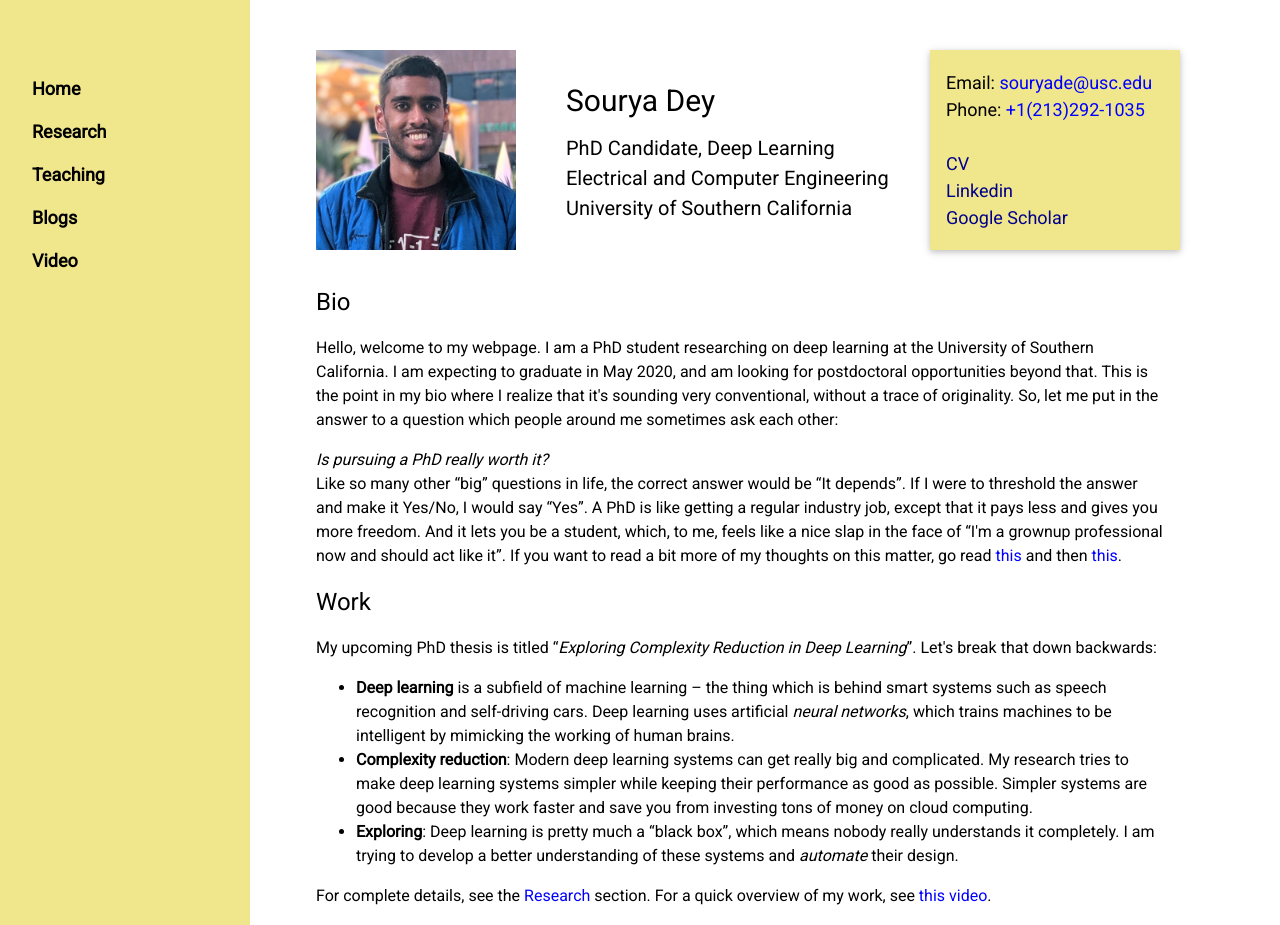
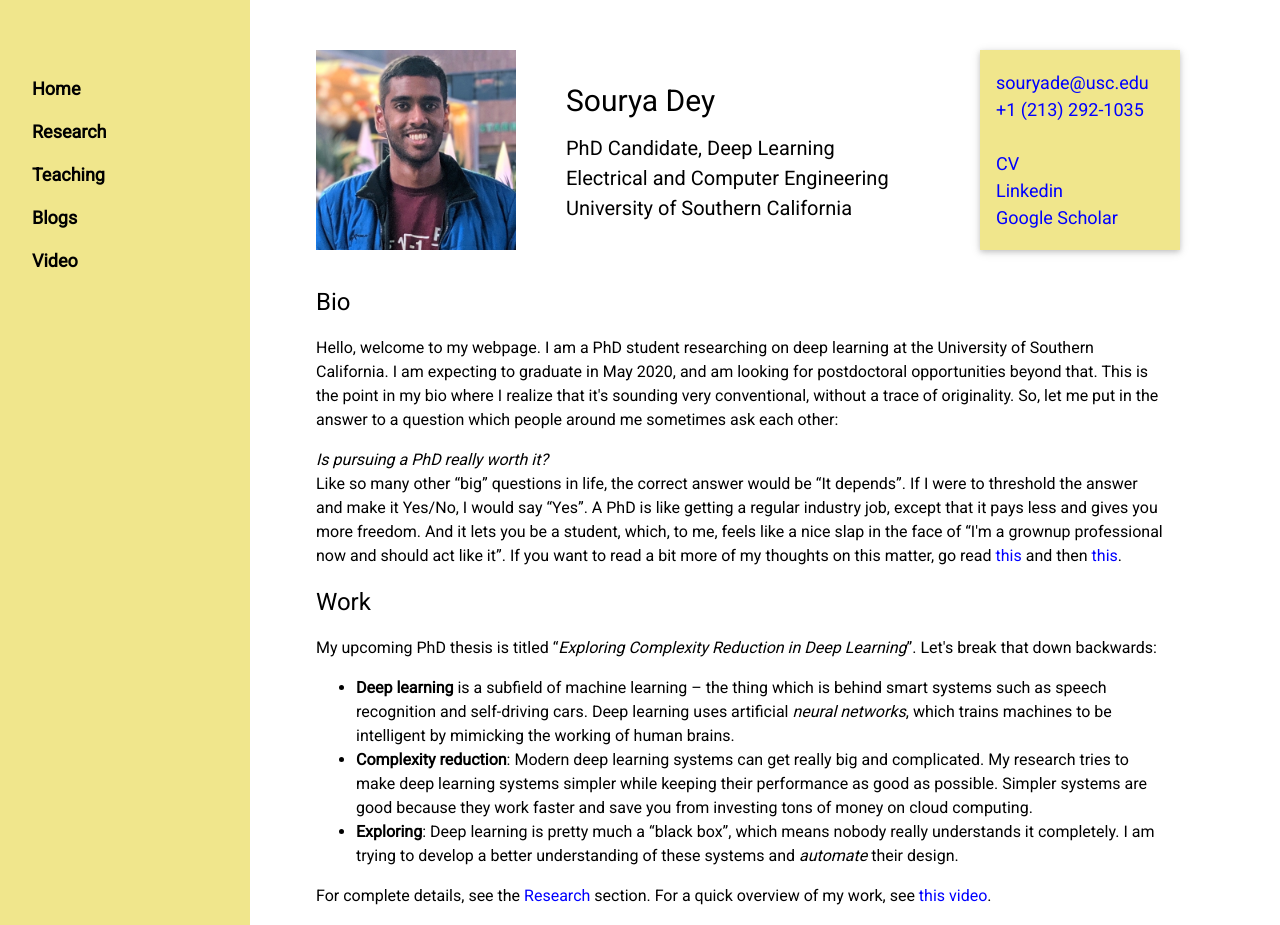
Before and after one commit to souryadey/souryadey.github.io, a Jekyll site: the page built from index.html, in a window 1280 px wide and 925 px high. Built offline with Jekyll 4.4.1, drawn with Linux system fonts in a browser that asks for light colours.

Commit message:
formatting contact card 2

```diff
--- a/_layouts/default.html
+++ b/_layouts/default.html
@@ -29,14 +29,6 @@
 			}
 			a.inlink:hover {
 				color:blue;
-				text-decoration:underline;
-			}
-			a.contactlink {
-				color:darkblue;
-				text-decoration:none;
-			}
-			a.contactlink:hover {
-				color:darkblue;
 				text-decoration:underline;
 			}
 			a.pub {
--- a/index.html
+++ b/index.html
@@ -14,17 +14,28 @@
 		University of Southern California
 	</h4>
   </div>
-  <div class="w3-container w3-khaki w3-mobile w3-cell w3-cell-middle w3-card" style="width:250px;">
+  <div class="w3-container w3-khaki w3-mobile w3-cell w3-cell-middle w3-card w3-hide-small" style="width:200px;">
 	  <h5>
-    	  Email: <a class="inlink" href="mailto:souryade@usc.edu" target="_blank">souryade@usc.edu</a><br>
-		  Phone: <a class="inlink" href="tel:+12132921035">+1(213)292-1035</a><br>
+    	  <a class="inlink" href="mailto:souryade@usc.edu" target="_blank">souryade@usc.edu</a><br>
+		  <a class="inlink" href="tel:+12132921035">+1 (213) 292-1035</a><br>
 		  <br>
-		  <a class="contactlink" href="https://drive.google.com/file/d/1WXYgE3ixlgUgXPiAWSbWNyUTxP7bcR9S/view?usp=sharing" target="_blank">CV</a><br>
-		  <a class="contactlink" href="https://www.linkedin.com/in/sourya-dey-24b5b330/" target="_blank">Linkedin</a><br>
-		  <a class="contactlink" href="https://scholar.google.com/citations?user=vQw9oFcAAAAJ&hl=en" target="_blank">Google Scholar</a>
+		  <a class="inlink" href="https://drive.google.com/file/d/1WXYgE3ixlgUgXPiAWSbWNyUTxP7bcR9S/view?usp=sharing" target="_blank">CV</a><br>
+		  <a class="inlink" href="https://www.linkedin.com/in/sourya-dey-24b5b330/" target="_blank">Linkedin</a><br>
+		  <a class="inlink" href="https://scholar.google.com/citations?user=vQw9oFcAAAAJ&hl=en" target="_blank">Google Scholar</a>
 	  </h5>
   </div>
 </div>
+
+  <div class="w3-container w3-khaki w3-card w3-hide-large w3-hide-medium">
+	  <h5>
+    	  <a class="inlink" href="mailto:souryade@usc.edu" target="_blank">souryade@usc.edu</a><br>
+		  <a class="inlink" href="tel:+12132921035">+1 (213) 292-1035</a><br>
+		  <br>
+		  <a class="inlink" href="https://drive.google.com/file/d/1WXYgE3ixlgUgXPiAWSbWNyUTxP7bcR9S/view?usp=sharing" target="_blank">CV</a><br>
+		  <a class="inlink" href="https://www.linkedin.com/in/sourya-dey-24b5b330/" target="_blank">Linkedin</a><br>
+		  <a class="inlink" href="https://scholar.google.com/citations?user=vQw9oFcAAAAJ&hl=en" target="_blank">Google Scholar</a>
+	  </h5>
+  </div>
 
 <br>
 
```
